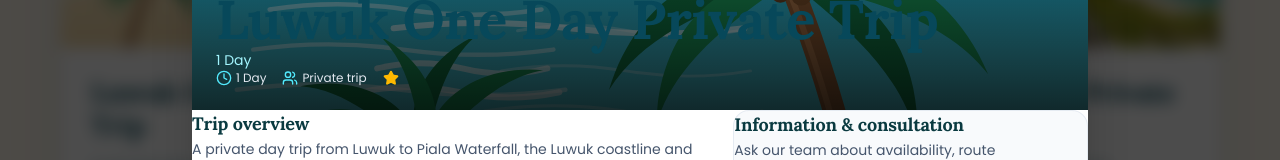
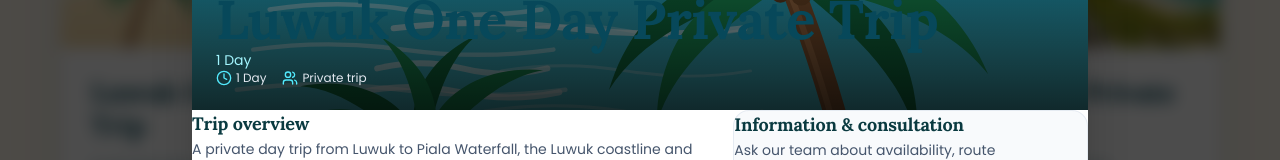
Before and after one commit to barrack3030-wq/Banggai-Paradise-New, a React (Vite) app: page / in a window 1280 px wide. Both pictures are taken after a click on the button 243 px from the left and 3360 px from the top of the page. Shown: the part 3295-3455 px from the top of the page. Built offline with nearby package versions, Linux system fonts and the light colour scheme.

Commit message:
Polish custom package details modal

```diff
--- a/src/components/PackageModal.tsx
+++ b/src/components/PackageModal.tsx
@@ -62,10 +62,10 @@ export const PackageModal: React.FC<PackageModalProps> = ({ pkg, onClose, langua
                   <Users className="w-4 h-4 text-cyan-300" />
                   {pkg.groupType}
                 </span>
-                <span className="flex items-center gap-1">
+                {pkg.rating > 0 && <span className="flex items-center gap-1">
                   <Star className="w-4 h-4 text-amber-400 fill-amber-400" />
-                  {pkg.rating > 0 ? `${pkg.rating} (${pkg.reviewCount} ${isEn ? 'traveller reviews' : 'ulasan wisatawan'})` : ''}
-                </span>
+                  {pkg.rating} ({pkg.reviewCount} {isEn ? 'traveller reviews' : 'ulasan wisatawan'})
+                </span>}
               </div>
             </div>
           </div>
@@ -82,8 +82,8 @@ export const PackageModal: React.FC<PackageModalProps> = ({ pkg, onClose, langua
                 </p>
               </div>
 
-              {/* Highlights */}
-              <div>
+              {/* Destinations */}
+              {pkg.highlights.length > 0 && <div>
                 <h3 className="text-sm font-bold uppercase tracking-wider text-slate-400 mb-3">{isEn ? 'Destinations' : 'Destinasi'}</h3>
                 <div className="grid grid-cols-1 sm:grid-cols-2 gap-2">
                   {pkg.highlights.map((h, i) => (
@@ -93,7 +93,7 @@ export const PackageModal: React.FC<PackageModalProps> = ({ pkg, onClose, langua
                     </div>
                   ))}
                 </div>
-              </div>
+              </div>}
 
               {/* Day-by-Day Itinerary */}
               {pkg.itinerary.length > 0 && <div>
```
